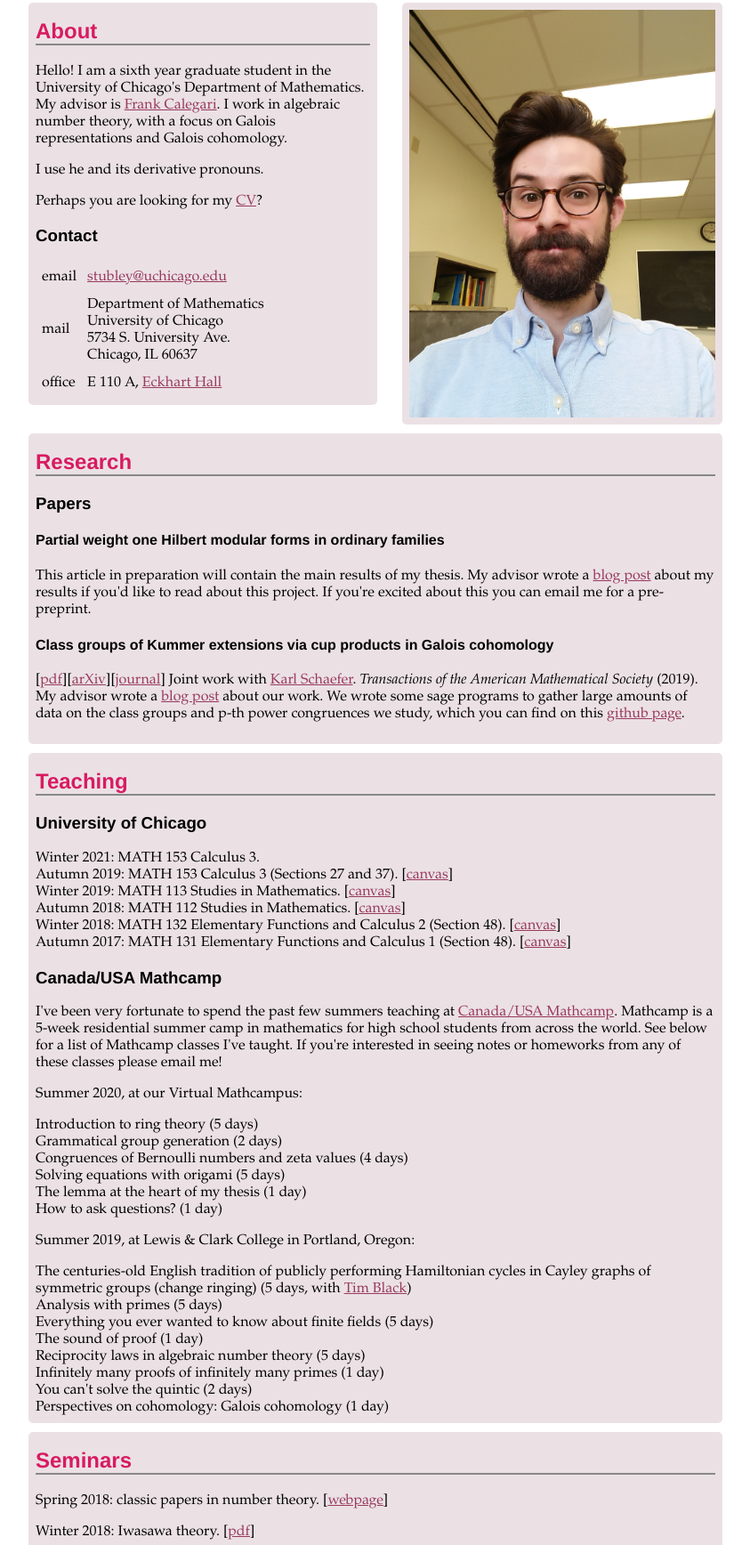
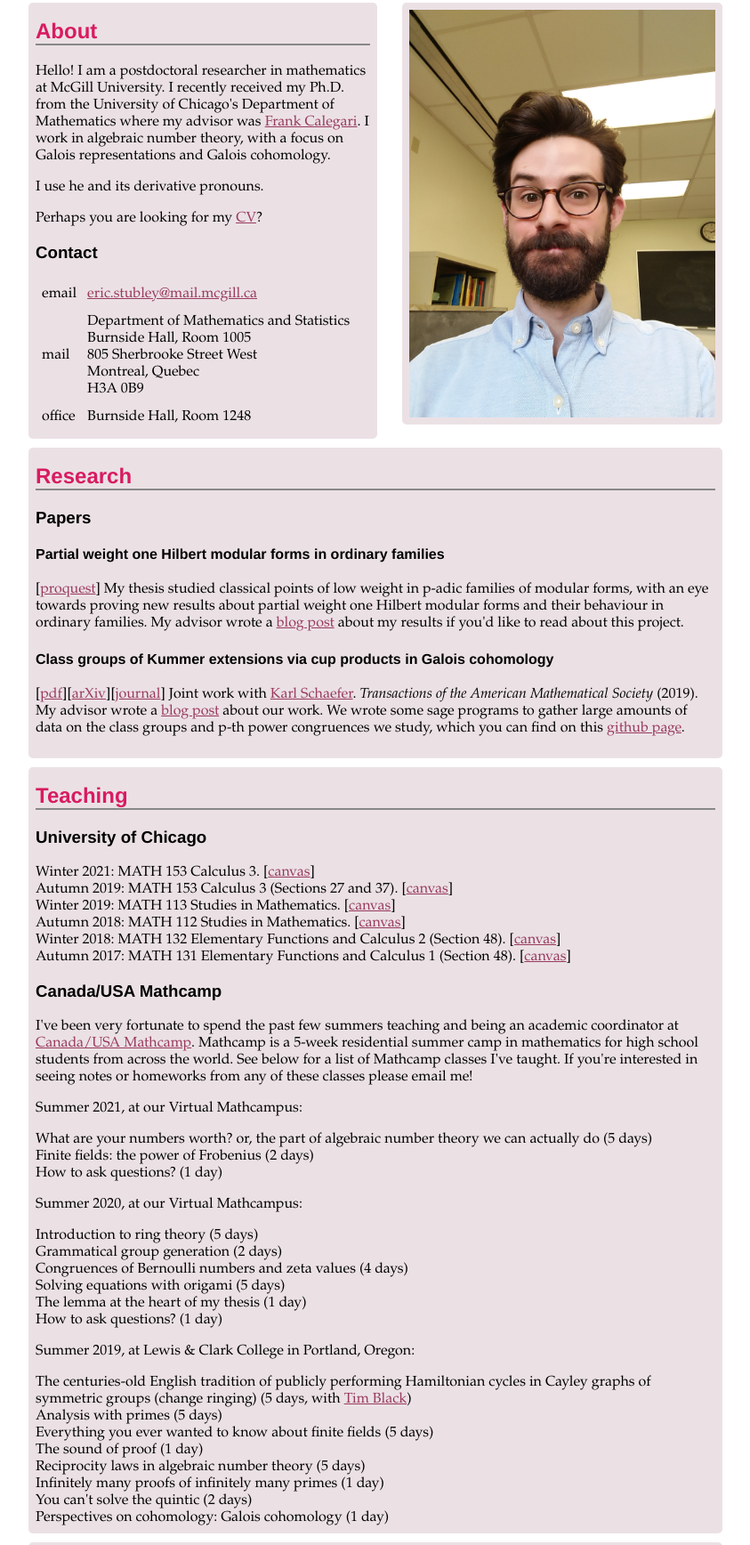
Before and after one commit to ericstubley/ericstubley.github.io, a plain HTML site: page index.html in a window 1280 px wide. Shown: the part 168-1904 px from the top of the page at 89% size, without its empty margins (218-1061 px from the left). Drawn offline with Linux system fonts and the light colour scheme.

Commit message:
Updated cv and main page for fall 2021

```diff
--- a/index.html
+++ b/index.html
@@ -19,25 +19,27 @@
 		<img class="portrait" id = "portrait" src = "./office_photo.jpg">
 		<div class="left_section" id="about">
 			<h2>About</h2>
-			<p>Hello! I am a sixth year graduate student in the University of Chicago's Department of Mathematics. My advisor is <a href="http://www.math.uchicago.edu/~fcale">Frank Calegari</a>. I work in algebraic number theory, with a focus on Galois representations and Galois cohomology.</p>
+			<p>Hello! I am a postdoctoral researcher in mathematics at McGill University.
+				I recently received my Ph.D. from the University of Chicago's Department of Mathematics where my advisor was <a href="http://www.math.uchicago.edu/~fcale">Frank Calegari</a>. I work in algebraic number theory, with a focus on Galois representations and Galois cohomology.</p>
 			<p>I use he and its derivative pronouns.</p>
 			<p>Perhaps you are looking for my <a href="./eric_stubley_cv.pdf">CV</a>?</p>
 			<h3>Contact</h3>
 			<table>
 				<tr>
 					<td>email</td>
-					<td><a href="mailto:stubley@uchicago.edu">stubley@uchicago.edu</a></td>
+					<td><a href="mailto:eric.stubley@mail.mcgill.ca">eric.stubley@mail.mcgill.ca</a></td>
 				</tr>
 				<tr>
 					<td>mail</td>
-					<td>Department of Mathematics<br>
-                            University of Chicago<br>
-                            5734 S. University Ave.<br>
-                            Chicago, IL 60637</td>
+					<td>Department of Mathematics and Statistics<br>
+                            Burnside Hall, Room 1005<br>
+                            805 Sherbrooke Street West<br>
+                            Montreal, Quebec<br>
+                        	H3A 0B9</td>
 				</tr>
 				<tr>
 					<td>office</td>
-					<td>E 110 A, <a href="https://maps.uchicago.edu/location/eckhart-hall/">Eckhart Hall</a></td>
+					<td>Burnside Hall, Room 1248</td>
 				</tr>
 			</table>
 		</div>
@@ -45,7 +47,7 @@
 			<h2>Research</h2>
 			<h3>Papers</h3>
 			<h4>Partial weight one Hilbert modular forms in ordinary families</h4>
-			<p>This article in preparation will contain the main results of my thesis. My advisor wrote a <a href="https://www.galoisrepresentations.com/2020/06/03/families-of-hilbert-modular-forms-of-partial-weight-one/">blog post</a> about my results if you'd like to read about this project. If you're excited about this you can email me for a pre-preprint.</p>
+			<p>[<a href="https://www.proquest.com/openview/5a631d2a5e47c3338d43110d584507dc/1.pdf?cbl=18750&diss=y&pq-origsite=gscholar">proquest</a>] My thesis studied classical points of low weight in p-adic families of modular forms, with an eye towards proving new results about partial weight one Hilbert modular forms and their behaviour in ordinary families. My advisor wrote a <a href="https://www.galoisrepresentations.com/2020/06/03/families-of-hilbert-modular-forms-of-partial-weight-one/">blog post</a> about my results if you'd like to read about this project.</p>
 			<h4>Class groups of Kummer extensions via cup products in Galois cohomology</h4>
 			<p>[<a href="./schaefer_stubley_class_groups.pdf">pdf</a>][<a href="https://arxiv.org/abs/1806.00517">arXiv</a>][<a href="https://www.ams.org/journals/tran/2019-372-10/S0002-9947-2019-07746-2/home.html">journal</a>] Joint work with <a href="https://math.uchicago.edu/~karl/">Karl Schaefer</a>. <em>Transactions of the American Mathematical Society</em> (2019). My advisor wrote a <a href="https://www.galoisrepresentations.com/2017/10/28/schaefer-and-stubley-on-class-groups/">blog post</a> about our work. We wrote some sage programs to gather large amounts of data on the class groups and p-th power congruences we study, which you can find on this <a href="https://github.com/ericstubley/Class-groups-of-Kummer-extensions">github page</a>.</p>
 		</div>
@@ -53,7 +55,7 @@
 			<h2>Teaching</h2>
 			<h3>University of Chicago</h3>
 			<ul>
-				<li>Winter 2021: MATH 153 Calculus 3.</li>
+				<li>Winter 2021: MATH 153 Calculus 3. [<a href="http://canvas.uchicago.edu/courses/33082">canvas</a>]</li>
 				<li>Autumn 2019: MATH 153 Calculus 3 (Sections 27 and 37). [<a href="http://canvas.uchicago.edu/courses/24126">canvas</a>]</li>
 				<li>Winter 2019: MATH 113 Studies in Mathematics. [<a href="http://canvas.uchicago.edu/courses/19653">canvas</a>]</li>
 				<li>Autumn 2018: MATH 112 Studies in Mathematics. [<a href="http://canvas.uchicago.edu/courses/17817">canvas</a>]</li>
@@ -61,7 +63,13 @@
 				<li>Autumn 2017: MATH 131 Elementary Functions and Calculus 1 (Section 48). [<a href="http://canvas.uchicago.edu/courses/10684">canvas</a>]</li>
 			</ul>
 			<h3>Canada/USA Mathcamp</h3>
-			<p>I've been very fortunate to spend the past few summers teaching at <a href="https://www.mathcamp.org">Canada/USA Mathcamp</a>. Mathcamp is a 5-week residential summer camp in mathematics for high school students from across the world. See below for a list of Mathcamp classes I've taught. If you're interested in seeing notes or homeworks from any of these classes please email me!</p>
+			<p>I've been very fortunate to spend the past few summers teaching and being an academic coordinator at <a href="https://www.mathcamp.org">Canada/USA Mathcamp</a>. Mathcamp is a 5-week residential summer camp in mathematics for high school students from across the world. See below for a list of Mathcamp classes I've taught. If you're interested in seeing notes or homeworks from any of these classes please email me!</p>
+			<p>Summer 2021, at our Virtual Mathcampus:</p>
+			<ul>
+				<li>What are your numbers worth? or, the part of algebraic number theory we can actually do (5 days)</li>
+				<li>Finite fields: the power of Frobenius (2 days)</li>
+				<li>How to ask questions? (1 day)</li>
+			</ul>
 			<p>Summer 2020, at our Virtual Mathcampus:</p>
 			<ul>
 				<li>Introduction to ring theory (5 days)</li>
@@ -89,7 +97,7 @@
 			<p>Winter 2018: Iwasawa theory. [<a href="./iwasawa_schedule_winter_2018.pdf">pdf</a>]</p>
 		</div>
 		<div class="standalone_center" id="footer">
-			<p>last updated: September 25, 2020</p>
+			<p>last updated: October 15, 2021</p>
 		</div>
 	</div>
 
```
Also changed, not shown: 1 other file.
